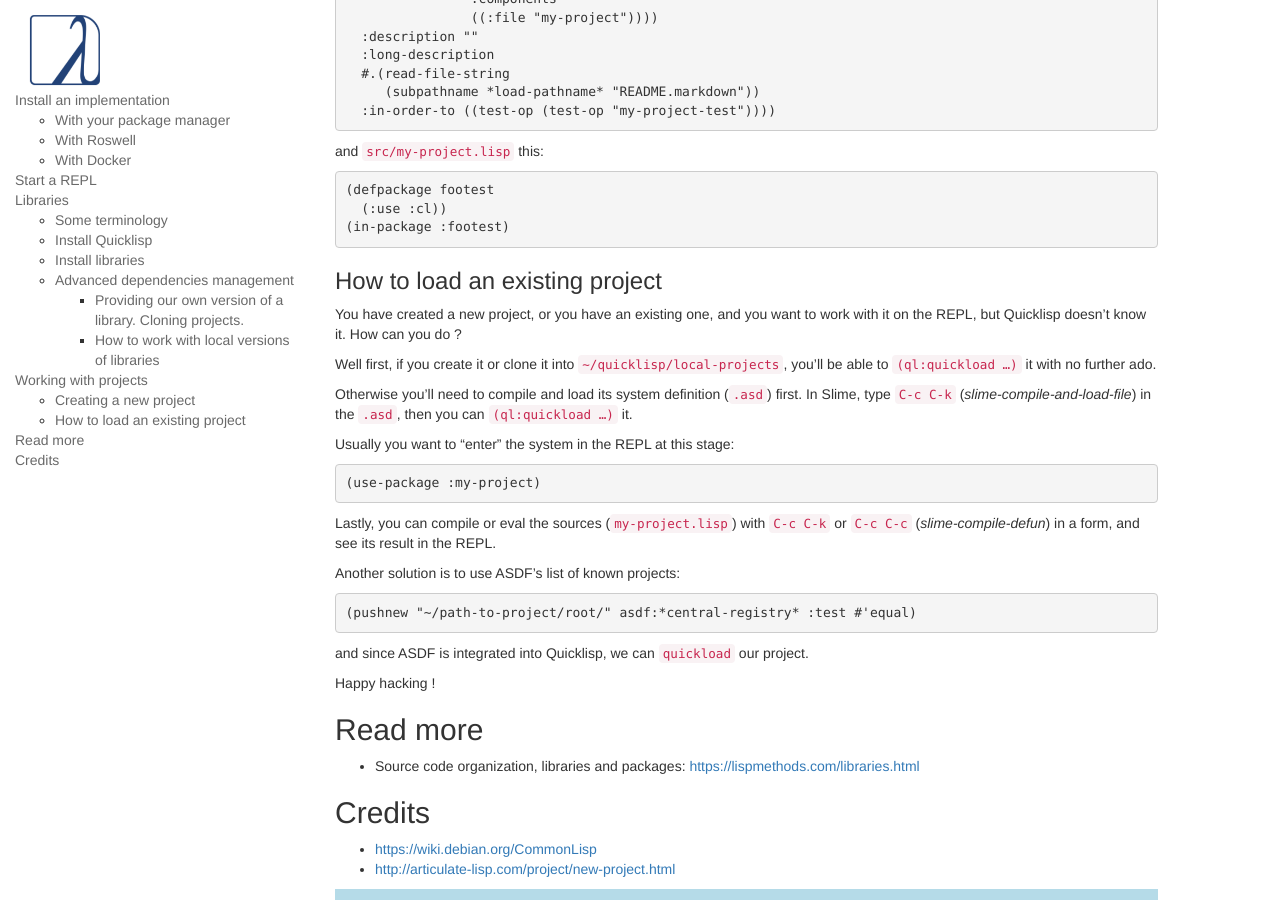
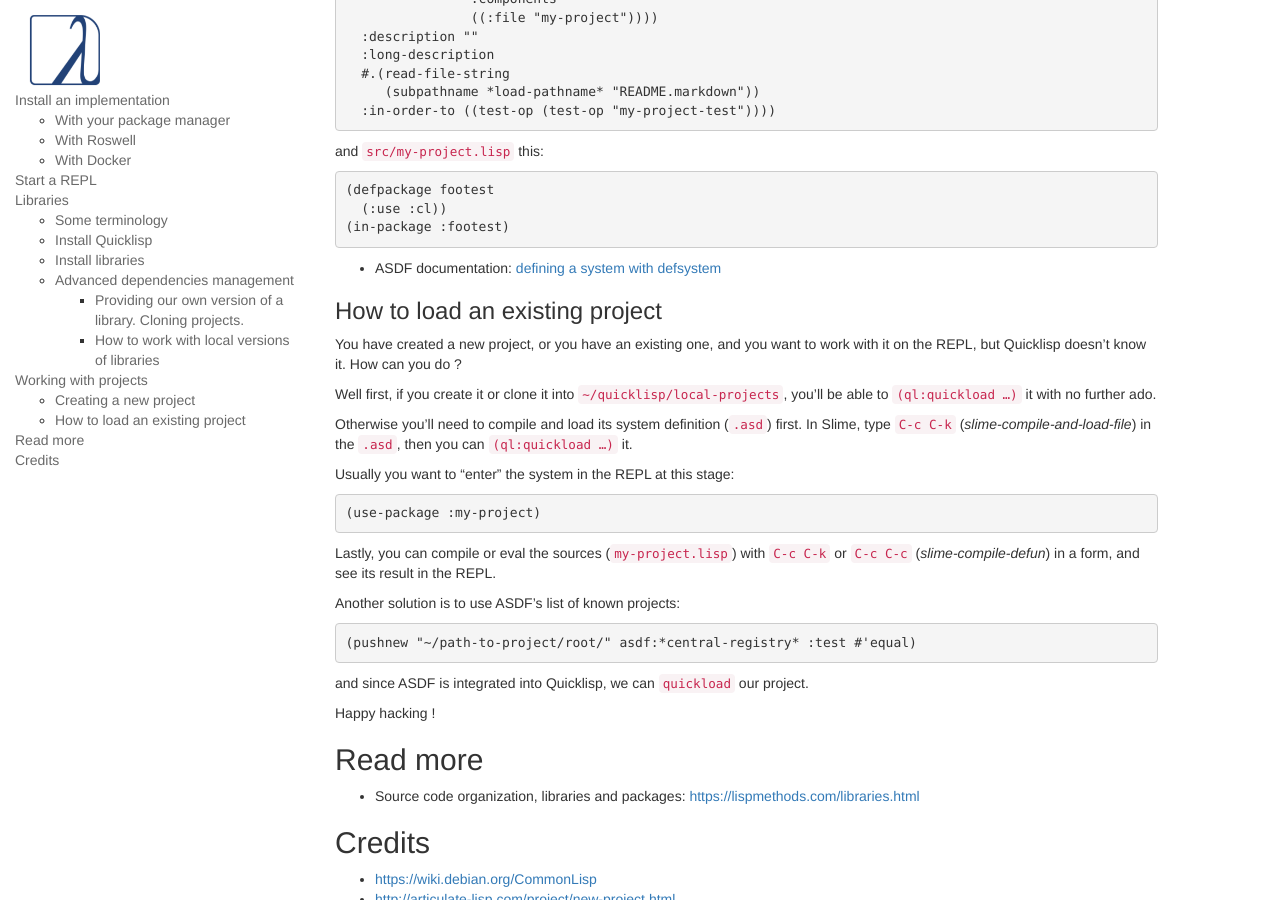
Before and after one commit to LispCookbook/cl-cookbook, a Jekyll site: the page built from getting-started.md, in a window 1280 px wide and 900 px high, scrolled down 4578 px. Built offline with Jekyll 4.4.1, drawn with Linux system fonts in a browser that asks for light colours.

Commit message:
(minor) link to creating a defsystem in asdf documentation

```diff
--- a/getting-started.md
+++ b/getting-started.md
@@ -325,6 +325,8 @@ and `src/my-project.lisp` this:
 (in-package :footest)
 ~~~
 
+- ASDF documentation: [defining a system with defsystem](https://common-lisp.net/project/asdf/asdf.html#Defining-systems-with-defsystem)
+
 ### How to load an existing project
 
 You have created a new project, or you have an existing one, and you
```
